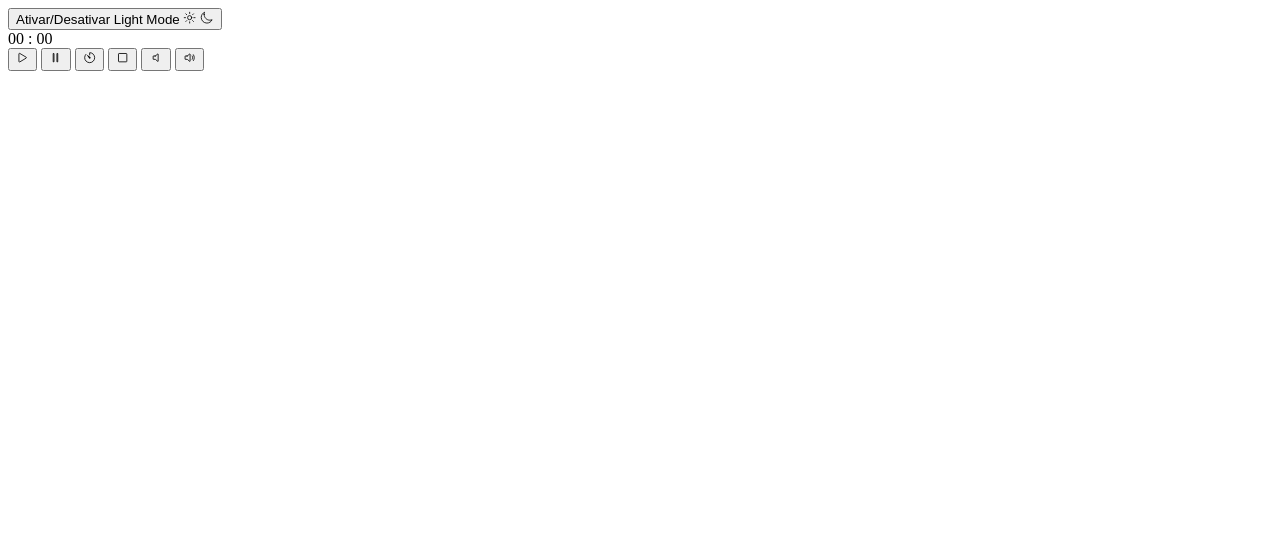
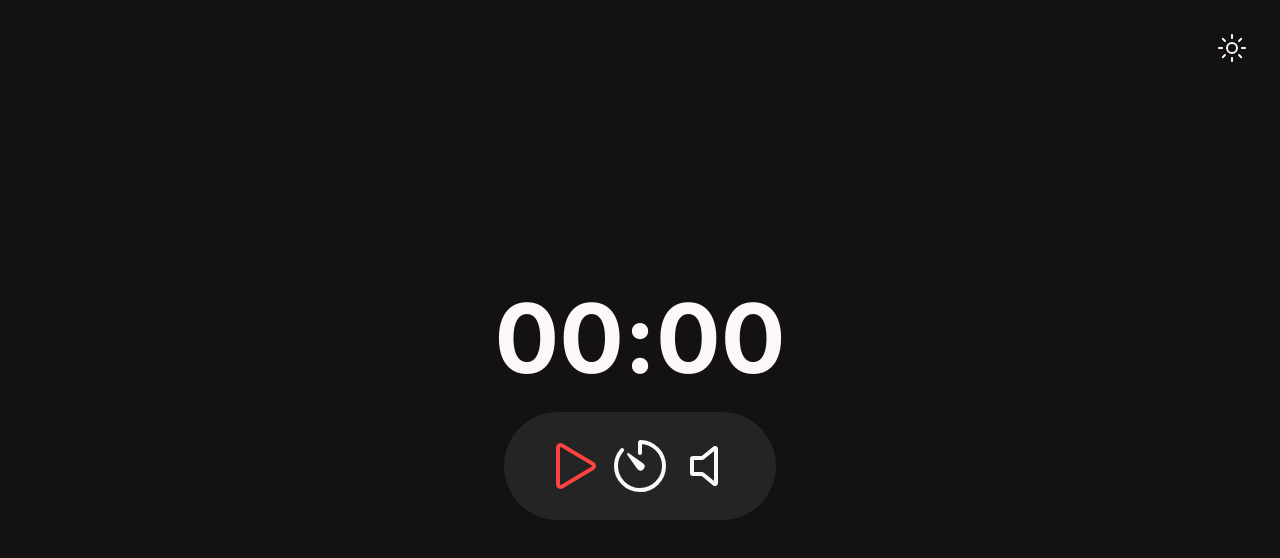
Before and after one commit to zec4o/pomo-tunes, a plain HTML site: page index.html in a window 1280 px wide. Drawn offline with nearby package versions, Linux system fonts and the light colour scheme.

Commit message:
feat: basic front and more accessibility

```diff
--- a/index.html
+++ b/index.html
@@ -1,45 +1,51 @@
 <!DOCTYPE html>
-<html lang="en">
+<html lang="en" class="">
   <head>
+    <link rel="preconnect" href="https://fonts.googleapis.com" />
+    <link rel="preconnect" href="https://fonts.gstatic.com" crossorigin />
     <meta charset="UTF-8" />
     <meta name="viewport" content="width=device-width, initial-scale=1.0" />
     <meta name="description" content="Pomodoro like timer" />
     <title>FocusTimer</title>
     <link rel="stylesheet" href="style.css" />
     <link rel="shortcut icon" href="./assets/favicon.svg" type="image/x-svg" />
+    <link
+      href="https://fonts.googleapis.com/css2?family=Inter:wght@700&display=swap"
+      rel="stylesheet"
+    />
   </head>
   <body>
     <div id="app">
       <button id="toggle-mode">
-        <span>Ativar/Desativar Light Mode</span>
-        <ion-icon name="sunny-outline"></ion-icon>
-        <ion-icon name="moon-outline"></ion-icon>
+        <span class="sr-only">Toggle light mode</span>
+        <ion-icon name="sunny-outline" class="sun-icon"></ion-icon>
+        <ion-icon name="moon-outline" class="moon-icon"></ion-icon>
       </button>
-      <section id="timer">
+      <section id="timer" class="flex">
         <span id="minutes">00</span>
         <span>:</span>
         <span id="seconds">00</span>
       </section>
 
-      <section id="controls">
-        <button>
-          <ion-icon name="play-outline"></ion-icon>
-        </button>
-        <button>
-          <ion-icon name="pause-outline"></ion-icon>
-        </button>
-        <button>
-          <ion-icon name="timer-outline"></ion-icon>
-        </button>
-        <button>
-          <ion-icon name="stop-outline"></ion-icon>
-        </button>
-        <button>
-          <ion-icon name="volume-off-outline"></ion-icon>
-        </button>
-        <button>
-          <ion-icon name="volume-medium-outline"></ion-icon>
-        </button>
+      <section id="controls" class="flex">
+        <ion-icon name="play-outline" class="play-icon">
+          <span class="sr-only">play button</span>
+        </ion-icon>
+        <ion-icon name="pause-outline" class="pause-icon">
+          <span class="sr-only">pause button</span>
+        </ion-icon>
+        <ion-icon name="timer-outline" class="secondary timer-icon">
+          <span class="sr-only">timer button</span>
+        </ion-icon>
+        <ion-icon name="stop-outline" class="secondary stop-icon">
+          <span class="sr-only">stop button</span>
+        </ion-icon>
+        <ion-icon name="volume-off-outline" class="secondary volume-off-icon">
+          <span class="sr-only">mute song button</span>
+        </ion-icon>
+        <ion-icon name="volume-medium-outline" class="volume-on-icon">
+          <span class="sr-only">unmute song button</span>
+        </ion-icon>
       </section>
     </div>
     <script src="scripts.js"></script>
--- a/style.css
+++ b/style.css
@@ -0,0 +1,106 @@
+* {
+  margin: 0;
+  padding: 0;
+  box-sizing: border-box;
+}
+
+:root {
+  --hue: 0;
+  --bg-color: hsl(var(--hue), 5%, 7%);
+  --text-color: hsl(var(--hue), 40%, 98%);
+  --primary-color: hsl(var(--hue), 100%, 63%);
+  --controls-bg-color: hsl(var(--hue), 0%, 14%);
+  --button-secondary-color: hsl(var(--hue), 40%, 98%);
+
+  font-size: clamp(40%, 1% + 2vw, 62.5%);
+}
+
+html.light {
+  --bg-color: hsl(var(--hue), 40%, 98%);
+  --text-color: hsl(var(--hue), 5%, 7%);
+}
+html.light .sun-icon,
+html:not(.light) .moon-icon {
+  display: none;
+}
+
+#toggle-mode ion-icon,
+#toggle-mode span {
+  position: absolute;
+  right: 3.2rem;
+  top: 3.2rem;
+  font-size: 3.2rem;
+  line-height: 0;
+  color: var(--text-color);
+}
+
+.sr-only {
+  width: 1px;
+  height: 1px;
+  overflow: hidden;
+  position: absolute;
+
+  margin: -1px;
+  padding: 0px;
+  border: 0;
+  appearance: none;
+}
+
+body {
+  background-color: var(--bg-color);
+  color: var(--text-color);
+
+  display: grid;
+  height: 100vh;
+  place-content: center;
+}
+
+#app {
+  display: grid;
+  justify-items: center;
+}
+
+.flex {
+  display: flex;
+}
+
+#timer {
+  font-size: 9.6rem;
+  font-weight: bold;
+  font-family: "Inter", "sans-serif";
+}
+
+#controls {
+  margin-top: 1.6rem;
+  padding: 2.2rem 4rem;
+  justify-content: space-between;
+  background-color: var(--controls-bg-color);
+  border-radius: 999rem;
+}
+
+button,
+ion-icon {
+  background-color: transparent;
+  border: 0;
+  color: var(--primary-color);
+
+  cursor: pointer;
+
+  font-size: 6.4rem;
+}
+
+.secondary {
+  color: var(--button-secondary-color);
+}
+
+.running .play-icon,
+.running .timer-icon,
+.running .volume-off-icon {
+  display: none;
+}
+
+html:not(.running) .pause-icon,
+html:not(.running) .stop-icon,
+html:not(.running) .volume-on-icon {
+  display: none;
+}
```
